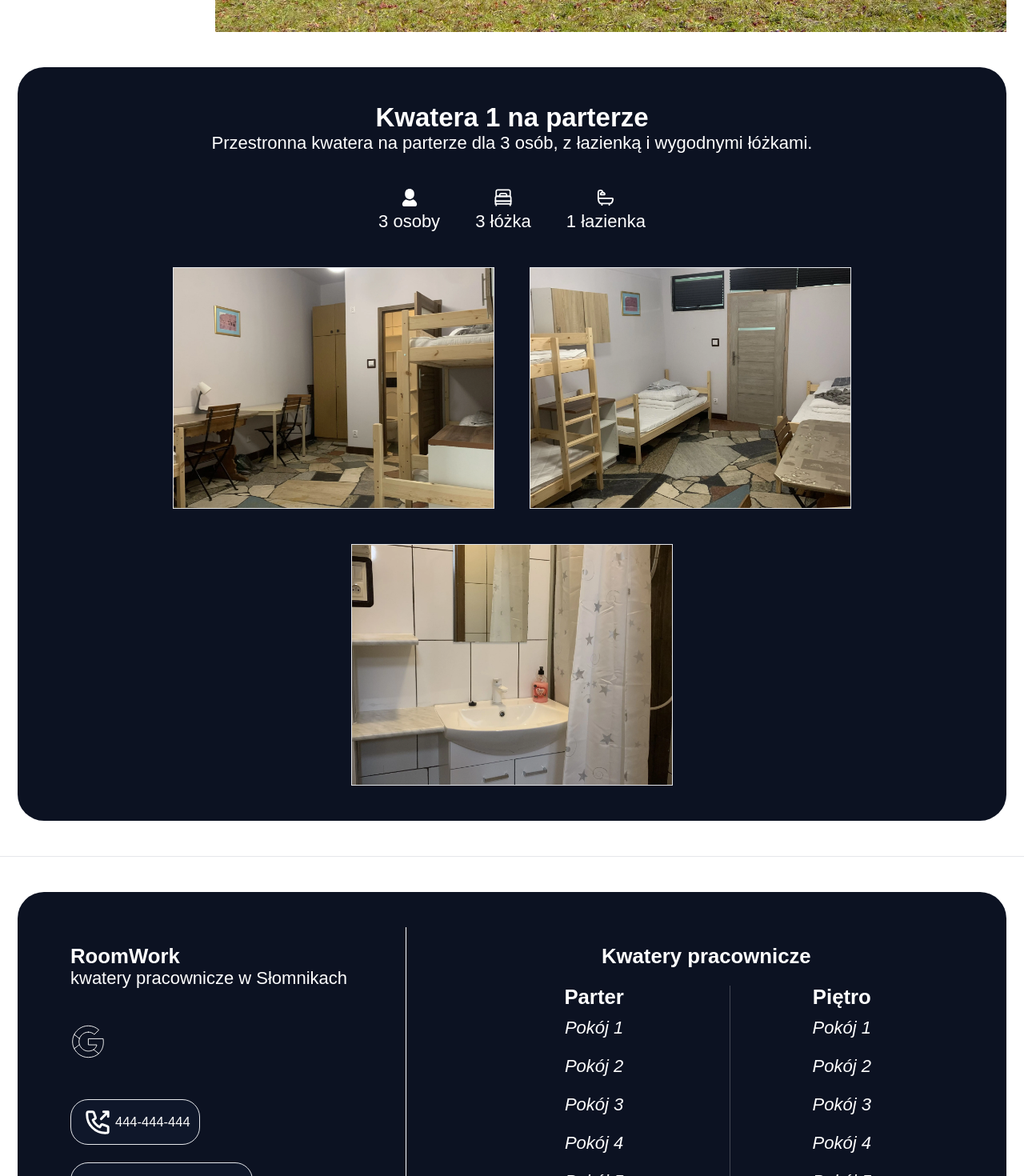
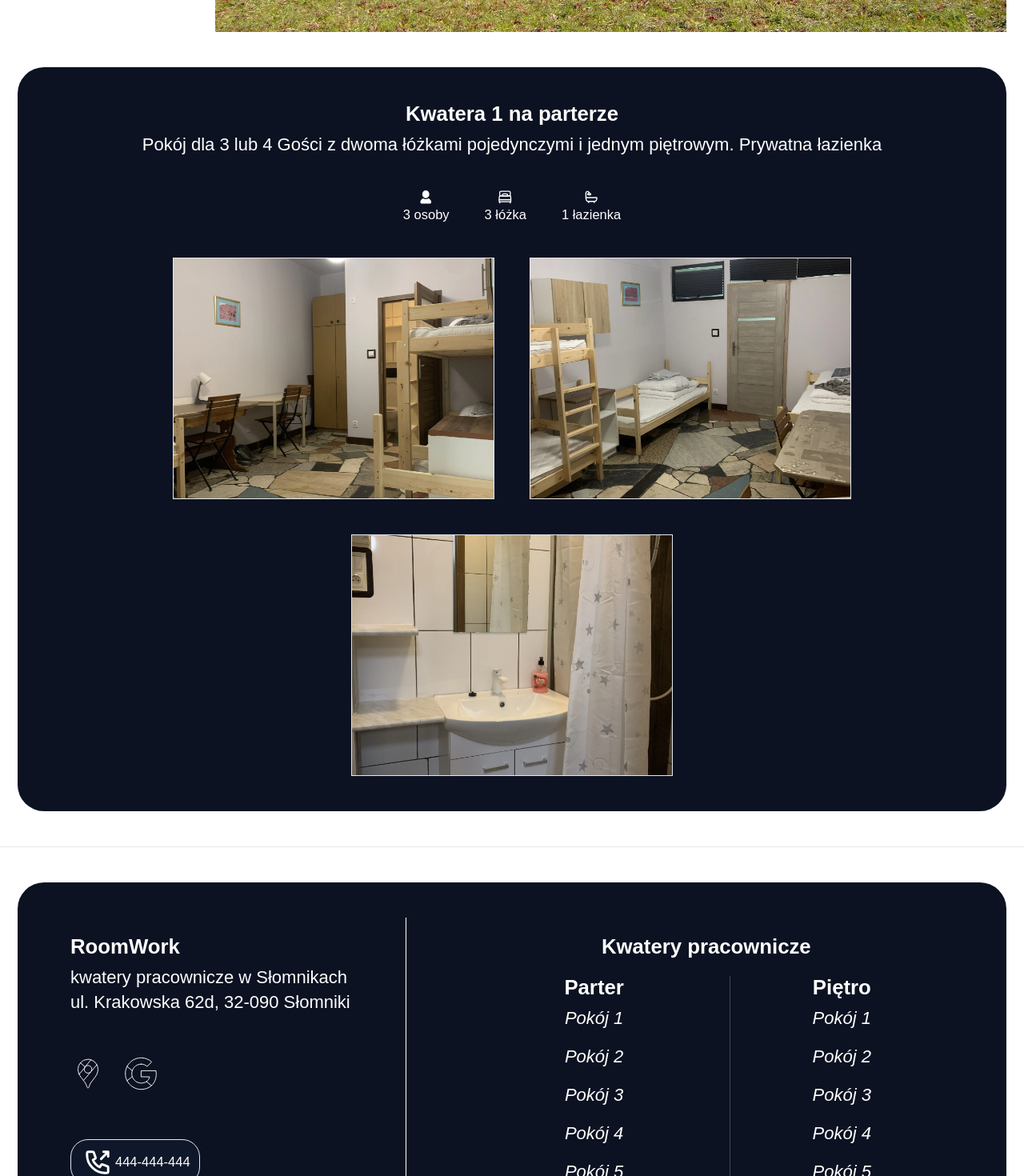
Before and after one commit to TDomagalski/nextjs-15-roomwork, a Next.js app: page /kwatery/kwatera-1-parter in a window 1280 px wide. Shown: the part 680-2150 px from the top of the page at 80% size. Built offline with nearby package versions, Linux system fonts and the light colour scheme.

Commit message:
feat: change descriptions in data/room.js, any changes in footer and kwatery page

```diff
--- a/src/app/data/rooms.jsx
+++ b/src/app/data/rooms.jsx
@@ -4,6 +4,9 @@ const rooms = [
     name: 'Kwatera 1 na piętrze',
     url: '/kwatery/kwatera-1-pietro',
     slug: 'kwatera-1-pietro',
+    personRange: '3',
+    description:
+      'Pokój dla 3 lub 4 Gości z dwoma łóżkami pojedynczymi i jednym piętrowym. Prywatna łazienka',
     images: [
       {
         id: 1,
@@ -26,25 +29,26 @@ const rooms = [
         alt: 'Kwatera pracownicza na piętrze nr 1 - ogólny widok na pomieszczenie z łóżkami i meblami.',
       },
     ],
-    personRange: '3',
-    description:
-      'Przestronna kwatera na piętrze dla 3 osób, z łazienką i wygodnymi łóżkami.',
     details: [
       { icon: 'RoomPersonIcon', value: '3', label: 'osoby' },
       { icon: 'RoomBedIcon', value: '3', label: 'łóżka' },
       { icon: 'RoomBathroomIcon', value: '1', label: 'łazienka' },
     ],
   },
+
   {
     id: 2,
     name: 'Kwatera 2 na piętrze',
     url: '/kwatery/kwatera-2-pietro',
     slug: 'kwatera-2-pietro',
+    personRange: '2',
+    description:
+      'Pokój dla 2 lub 3 Gości z jednym łóżkiem pojedynczym i jednym piętrowym. Prywatna łazienka',
     images: [
       {
         id: 1,
         url: '/kwatery/kwatery_pracownicze/pietro/kwatera2/kwatera_pietro2_img1.webp',
-        alt: 'Kwatera pracownicza na piętrze nr 2 - widok na przytulne pomieszczenie z łóżkami dla 2 osób.',
+        alt: 'Przytulny pokój z dwoma łóżkami, szafą i biurkiem do pracy. Doskonałe miejsce na relaks po długim dniu pracy.',
       },
       {
         id: 2,
@@ -57,26 +61,26 @@ const rooms = [
         alt: 'Kwatera pracownicza na piętrze nr 2 - widok na łazienkę z pełnym wyposażeniem.',
       },
     ],
-    personRange: '2',
-    description:
-      'Przytulna kwatera na piętrze dla 2 osób, z łazienką i wygodnymi łóżkami.',
     details: [
       { icon: 'RoomPersonIcon', value: '2', label: 'osoby' },
       { icon: 'RoomBedIcon', value: '2', label: 'łóżka' },
       { icon: 'RoomBathroomIcon', value: '1', label: 'łazienka' },
     ],
   },
+
   {
     id: 3,
     name: 'Kwatera 3 na piętrze',
     url: '/kwatery/kwatera-3-pietro',
     slug: 'kwatera-3-pietro',
-
+    personRange: '2',
+    description:
+      'Pokój dla 2 lub 3 Gości z jednym łóżkiem pojedynczym i jednym piętrowym. Prywatna łazienka',
     images: [
       {
         id: 1,
         url: '/kwatery/kwatery_pracownicze/pietro/kwatera3/kwatera_pietro3_img1.webp',
-        alt: 'Kwatera pracownicza na piętrze nr 3 - widok na przestronne pomieszczenie z łóżkami dla 2 osób.',
+        alt: 'Nowoczesna kwatera z dużym oknem, prywatną łazienką i szafkami nocnymi. Jasne wnętrze zapewnia komfortowy pobyt.',
       },
       {
         id: 2,
@@ -94,26 +98,26 @@ const rooms = [
         alt: 'Kwatera pracownicza na piętrze nr 3 - ogólny widok na pomieszczenie z łóżkami i meblami.',
       },
     ],
-    personRange: '2',
-    description:
-      'Komfortowa kwatera na piętrze dla 2 osób, z łazienką i wygodnymi łóżkami.',
     details: [
       { icon: 'RoomPersonIcon', value: '2', label: 'osoby' },
       { icon: 'RoomBedIcon', value: '2', label: 'łóżka' },
       { icon: 'RoomBathroomIcon', value: '1', label: 'łazienka' },
     ],
   },
+
   {
     id: 4,
     name: 'Kwatera 4 na piętrze',
     url: '/kwatery/kwatera-4-pietro',
     slug: 'kwatera-4-pietro',
-
+    personRange: '2',
+    description:
+      'Pokój dla 2 Gości z dwoma łóżkami pojedynczymi. Prywatna łazienka',
     images: [
       {
         id: 1,
         url: '/kwatery/kwatery_pracownicze/pietro/kwatera4/kwatera_pietro4_img1.webp',
-        alt: 'Kwatera pracownicza na piętrze nr 4 - widok na przytulne pomieszczenie z łóżkami dla 2 osób.',
+        alt: 'Pokój z aneksem kuchennym, wyposażony w wygodne łóżka i strefę do spożywania posiłków. Idealne rozwiązanie dla dłuższych pobytów.',
       },
       {
         id: 2,
@@ -131,46 +135,46 @@ const rooms = [
         alt: 'Kwatera pracownicza na piętrze nr 4 - ogólny widok na pomieszczenie z łóżkami i meblami.',
       },
     ],
-    personRange: '2',
-    description:
-      'Przytulna kwatera na piętrze dla 2 osób, z łazienką i wygodnymi łóżkami.',
     details: [
       { icon: 'RoomPersonIcon', value: '2', label: 'osoby' },
       { icon: 'RoomBedIcon', value: '2', label: 'łóżka' },
       { icon: 'RoomBathroomIcon', value: '1', label: 'łazienka' },
     ],
   },
+
   {
     id: 5,
     name: 'Kwatera 5 na piętrze',
     url: '/kwatery/kwatera-5-pietro',
     slug: 'kwatera-5-pietro',
-
+    personRange: '2',
+    description: 'Pokój dla 2 Gości z dwoma łóżkami pojedynczymi.',
     images: [
       {
         id: 1,
         url: '/kwatery/kwatery_pracownicze/pietro/kwatera5/kwatera_pietro5_img1.webp',
-        alt: 'Kwatera pracownicza na piętrze nr 5 - widok na przestronne pomieszczenie z łóżkami dla 2 osób.',
+        alt: 'Komfortowa kwatera z ergonomicznym biurkiem i szybkim WiFi. Doskonałe warunki dla osób pracujących zdalnie.',
       },
     ],
-    personRange: '2',
-    description:
-      'Komfortowa kwatera na piętrze dla 2 osób, z wygodnymi łóżkami.',
     details: [
       { icon: 'RoomPersonIcon', value: '2', label: 'osoby' },
       { icon: 'RoomBedIcon', value: '2', label: 'łóżka' },
     ],
   },
+
   {
     id: 6,
     name: 'Kwatera 1 na parterze',
     url: '/kwatery/kwatera-1-parter',
     slug: 'kwatera-1-parter',
+    personRange: '3',
+    description:
+      'Pokój dla 3 lub 4 Gości z dwoma łóżkami pojedynczymi i jednym piętrowym. Prywatna łazienka',
     images: [
       {
         id: 1,
         url: '/kwatery/kwatery_pracownicze/parter/kwatera1/kwatera_parter1_img1.webp',
-        alt: 'Kwatera pracownicza na parterze nr 1 - widok na przestronne pomieszczenie z łóżkami dla 3 osób.',
+        alt: 'Przestronny pokój z dwoma pojedynczymi i podwójnym łóżkiem, dodatkową sofą i miejscem na bagaż. Świetny wybór dla małych grup i rodzin.',
       },
       {
         id: 2,
@@ -183,25 +187,26 @@ const rooms = [
         alt: 'Kwatera pracownicza na parterze nr 1 - widok na łazienkę z pełnym wyposażeniem.',
       },
     ],
-    personRange: '3',
-    description:
-      'Przestronna kwatera na parterze dla 3 osób, z łazienką i wygodnymi łóżkami.',
     details: [
       { icon: 'RoomPersonIcon', value: '3', label: 'osoby' },
       { icon: 'RoomBedIcon', value: '3', label: 'łóżka' },
       { icon: 'RoomBathroomIcon', value: '1', label: 'łazienka' },
     ],
   },
+
   {
     id: 7,
     name: 'Kwatera 2 na parterze',
     url: '/kwatery/kwatera-2-parter',
     slug: 'kwatera-2-parter',
+    personRange: '3',
+    description:
+      'Pokój dla 3 lub 4 Gości z dwoma łóżkami pojedynczymi i jednym piętrowym. Prywatna łazienka',
     images: [
       {
         id: 1,
         url: '/kwatery/kwatery_pracownicze/parter/kwatera2/kwatera_parter2_img1.webp',
-        alt: 'Kwatera pracownicza na parterze nr 2 - widok na przytulne pomieszczenie z łóżkami dla 3 osób.',
+        alt: 'Pokój pracowniczy z dwoma pojedynczymi łóżkami i jednym piętrowym z własną łazienką. Funkcjonalna przestrzeń w spokojnej okolicy.',
       },
       {
         id: 2,
@@ -214,25 +219,26 @@ const rooms = [
         alt: 'Kwatera pracownicza na parterze nr 2 - widok na łazienkę z pełnym wyposażeniem.',
       },
     ],
-    personRange: '3',
-    description:
-      'Przytulna kwatera na parterze dla 3 osób, z łazienką i wygodnymi łóżkami.',
     details: [
       { icon: 'RoomPersonIcon', value: '3', label: 'osoby' },
       { icon: 'RoomBedIcon', value: '3', label: 'łóżka' },
       { icon: 'RoomBathroomIcon', value: '1', label: 'łazienka' },
     ],
   },
+
   {
     id: 8,
     name: 'Kwatera 3 na parterze',
     url: '/kwatery/kwatera-3-parter',
     slug: 'kwatera-3-parter',
+    personRange: '3',
+    description:
+      'Pokój dla 3 lub 4 Gości z dwoma łóżkami pojedynczymi i jednym piętrowym. Prywatna łazienka',
     images: [
       {
         id: 1,
         url: '/kwatery/kwatery_pracownicze/parter/kwatera3/kwatera_parter3_img1.webp',
-        alt: 'Kwatera pracownicza na parterze nr 3 - widok na przestronne pomieszczenie z łóżkami dla 3 osób.',
+        alt: 'Jasna kwatera z dużą szafą, stolikiem i nowoczesnym wystrojem. Bliskość parkingu ułatwia pobyt osobom zmotoryzowanym.',
       },
       {
         id: 2,
@@ -245,25 +251,26 @@ const rooms = [
         alt: 'Kwatera pracownicza na parterze nr 3 - widok na łazienkę z pełnym wyposażeniem.',
       },
     ],
-    personRange: '3',
-    description:
-      'Przestronna kwatera na parterze dla 3 osób, z łazienką i wygodnymi łóżkami.',
     details: [
       { icon: 'RoomPersonIcon', value: '3', label: 'osoby' },
       { icon: 'RoomBedIcon', value: '3', label: 'łóżka' },
       { icon: 'RoomBathroomIcon', value: '1', label: 'łazienka' },
     ],
   },
+
   {
     id: 9,
     name: 'Kwatera 4 na parterze',
     url: '/kwatery/kwatera-4-parter',
     slug: 'kwatera-4-parter',
+    personRange: '3',
+    description:
+      'Pokój dla 3 lub 4 Gości z dwoma łóżkami pojedynczymi i jednym piętrowym. Prywatna łazienka',
     images: [
       {
         id: 1,
         url: '/kwatery/kwatery_pracownicze/parter/kwatera4/kwatera_parter4_img1.webp',
-        alt: 'Kwatera pracownicza na parterze nr 4 - widok na przytulne pomieszczenie z łóżkami dla 3 osób.',
+        alt: 'Elegancko urządzony pokój z wygodnym miejscem do wypoczynku i dostępem do ogrodu.',
       },
       {
         id: 2,
@@ -276,25 +283,26 @@ const rooms = [
         alt: 'Kwatera pracownicza na parterze nr 4 - widok na łazienkę z pełnym wyposażeniem.',
       },
     ],
-    personRange: '3',
-    description:
-      'Przytulna kwatera na parterze dla 3 osób, z łazienką i wygodnymi łóżkami.',
     details: [
       { icon: 'RoomPersonIcon', value: '3', label: 'osoby' },
       { icon: 'RoomBedIcon', value: '3', label: 'łóżka' },
       { icon: 'RoomBathroomIcon', value: '1', label: 'łazienka' },
     ],
   },
+
   {
     id: 10,
     name: 'Kwatera 5 na parterze',
     url: '/kwatery/kwatera-5-parter',
     slug: 'kwatera-5-parter',
+    personRange: '3',
+    description:
+      'Pokój dla 3 lub 4 Gości z dwoma łóżkami pojedynczymi i jednym piętrowym. Prywatna łazienka',
     images: [
       {
         id: 1,
         url: '/kwatery/kwatery_pracownicze/parter/kwatera5/kwatera_parter5_img1.webp',
-        alt: 'Kwatera pracownicza na parterze nr 5 - widok na przestronne pomieszczenie z łóżkami dla 3 osób.',
+        alt: 'Duża kwatera dla grupy pracowników, wyposażona w łóżka piętrowe i osobne szafki na rzeczy osobiste. Praktyczne rozwiązanie dla firm.',
       },
       {
         id: 2,
@@ -307,25 +315,26 @@ const rooms = [
         alt: 'Kwatera pracownicza na parterze nr 5 - widok na łazienkę z pełnym wyposażeniem.',
       },
     ],
-    personRange: '3',
-    description:
-      'Przestronna kwatera na parterze dla 3 osób, z łazienką i wygodnymi łóżkami.',
     details: [
       { icon: 'RoomPersonIcon', value: '3', label: 'osoby' },
       { icon: 'RoomBedIcon', value: '3', label: 'łóżka' },
       { icon: 'RoomBathroomIcon', value: '1', label: 'łazienka' },
     ],
   },
+
   {
     id: 11,
     name: 'Kwatera 6 na parterze',
     url: '/kwatery/kwatera-6-parter',
     slug: 'kwatera-6-parter',
+    personRange: '6',
+    description:
+      'Pokój dla 6 lub 8 Gości z czterema łóżkami piętrowymi. Prywatna łazienka',
     images: [
       {
         id: 1,
         url: '/kwatery/kwatery_pracownicze/parter/kwatera6/kwatera_parter6_img1.webp',
-        alt: 'Kwatera pracownicza na parterze nr 6 - widok na przestronne pomieszczenie z łóżkami dla 6 osób.',
+        alt: 'Przestronna kwatera na parterze dla 6 osób, z łazienką i wygodnymi łóżkami.',
       },
       {
         id: 2,
@@ -333,9 +342,6 @@ const rooms = [
         alt: 'Kwatera pracownicza na parterze nr 6 - widok na łóżka i przestrzeń do przechowywania.',
       },
     ],
-    personRange: '6',
-    description:
-      'Przestronna kwatera na parterze dla 6 osób, z łazienką i wygodnymi łóżkami.',
     details: [
       { icon: 'RoomPersonIcon', value: '6', label: 'osoby' },
       { icon: 'RoomBedIcon', value: '8', label: 'łóżka' },
--- a/src/app/kwatery/[slug]/page.jsx
+++ b/src/app/kwatery/[slug]/page.jsx
@@ -85,8 +85,8 @@ export default function RoomDetail() {
         </div>
 
         <div className='container_bg'>
-          <div className={styles.room_detail}>
-            <h2>{room.name}</h2>
+          <div className={styles.room}>
+            <h3 className={styles.room_name}>{room.name}</h3>
             <p>{room.description}</p>
 
             <div className={styles.room_details}>
--- a/src/app/kwatery/[slug]/slug.module.scss
+++ b/src/app/kwatery/[slug]/slug.module.scss
@@ -1,6 +1,9 @@
 @use '../../../styles/utilities/variables' as vars;
 
-.room_detail {
+.room {
+  .room_name {
+    margin-bottom: 0.5rem;
+  }
   .room_details {
     display: flex;
     justify-content: center;
--- a/src/components/footer/footer.module.scss
+++ b/src/components/footer/footer.module.scss
@@ -2,6 +2,13 @@
 @use '../../styles/components/buttons';
 
 // SVG Icons
+.a {
+  fill: none;
+  stroke: #ffffff;
+  stroke-linecap: round;
+  stroke-linejoin: round;
+}
+
 .c {
   fill: none;
   stroke: #ffffff;
@@ -15,13 +22,25 @@
     padding: 1rem;
     text-align: left;
 
-    // .left_company {}
+    .left_company {
+      h3 {
+        margin-bottom: 0.5rem;
+      }
+      p {
+        margin-bottom: 0.25rem;
+      }
+    }
 
     .left_socials {
+      display: flex;
+      align-items: center;
       margin: 2rem 0;
 
-      svg {
-        width: 2rem;
+      a {
+        margin-right: 1rem;
+        svg {
+          width: 2rem;
+        }
       }
     }
 
--- a/src/components/footer/page.jsx
+++ b/src/components/footer/page.jsx
@@ -11,11 +11,52 @@ export default function Footer() {
             <div className={styles.left_company}>
               <h3>RoomWork</h3>
               <p>kwatery pracownicze w Słomnikach</p>
+              <p>ul. Krakowska 62d, 32-090 Słomniki</p>
             </div>
 
-            {/* Google icon */}
             <div className={styles.left_socials}>
-              <a href='https://maps.app.goo.gl/578mwf2EMf69g5BV7'>
+              {/* Google icon */}
+              <Link href='https://maps.app.goo.gl/578mwf2EMf69g5BV7'>
+                <svg
+                  width='64px'
+                  height='64px'
+                  viewBox='0 0 48 48'
+                  xmlns='http://www.w3.org/2000/svg'
+                  fill='#ffffff'
+                >
+                  <g id='SVGRepo_bgCarrier' strokeWidth='0'></g>
+                  <g
+                    id='SVGRepo_tracerCarrier'
+                    strokeLinecap='round'
+                    strokeLinejoin='round'
+                  ></g>
+                  <g id='SVGRepo_iconCarrier'>
+                    <path
+                      className={styles.a}
+                      d='M17.8971,33.398A39.3963,39.3963,0,0,1,20.97,37.9305a22.9991,22.9991,0,0,1,1.6835,4.2849c.3512.9893.6687,1.2846,1.3513,1.2846.7439,0,1.0814-.5023,1.3421-1.2792A23.224,23.224,0,0,1,26.9837,38.02a47.8757,47.8757,0,0,1,4.5556-6.4576A41.3528,41.3528,0,0,0,36.05,25.0614a15.78,15.78,0,0,0,1.5553-6.887,13.5933,13.5933,0,0,0-1.5338-6.3579'
+                    ></path>
+                    <path
+                      className={styles.a}
+                      d='M11.7348,24.5783c1.4572,3.3284,4.2673,6.2543,6.1685,8.822L28.0015,21.4384a5.3056,5.3056,0,0,1-4.0034,1.8606,5.1725,5.1725,0,0,1-5.1967-5.19,5.5055,5.5055,0,0,1,1.1941-3.3484'
+                    ></path>
+                    <path
+                      className={styles.a}
+                      d='M28.1142,5.1151a13.519,13.519,0,0,1,7.9608,6.6991l-8.0705,9.6173a5.6064,5.6064,0,0,0,1.1941-3.3606A5.2235,5.2235,0,0,0,24.01,12.8964a5.4179,5.4179,0,0,0-4.0111,1.8575'
+                    ></path>
+                    <path
+                      className={styles.a}
+                      d='M13.5847,9.3646A13.4781,13.4781,0,0,1,23.972,4.5a13.8562,13.8562,0,0,1,4.1338.6189l-8.1142,9.64'
+                    ></path>
+                    <path
+                      className={styles.a}
+                      d='M11.7348,24.5783A15.3756,15.3756,0,0,1,10.3943,18.15a13.5161,13.5161,0,0,1,3.19-8.7852L19.9962,14.76Z'
+                    ></path>
+                  </g>
+                </svg>
+              </Link>
+
+              {/* Google Map icon */}
+              <Link href='https://maps.app.goo.gl/578mwf2EMf69g5BV7'>
                 <svg
                   viewBox='0 0 48 48'
                   id='b'
@@ -47,11 +88,11 @@ export default function Footer() {
                     ></path>
                   </g>
                 </svg>
-              </a>
+              </Link>
             </div>
             <div className={styles.left_btns}>
               <div className={styles.btn}>
-                <a href='tel:+48123456789'>
+                <Link href='tel:+48123456789'>
                   <svg
                     viewBox='0 0 24 24'
                     fill='none'
@@ -74,11 +115,11 @@ export default function Footer() {
                     </g>
                   </svg>
                   <p>444-444-444</p>
-                </a>
+                </Link>
               </div>
 
               <div className={styles.btn}>
-                <a href='mailto:tomektd6@gmail.com'>
+                <Link href='mailto:tomektd6@gmail.com'>
                   <svg
                     viewBox='0 0 24 24'
                     fill='none'
@@ -100,7 +141,7 @@ export default function Footer() {
                     </g>
                   </svg>
                   <p>tomektd6@gmail.com</p>
-                </a>
+                </Link>
               </div>
             </div>
           </div>
```
